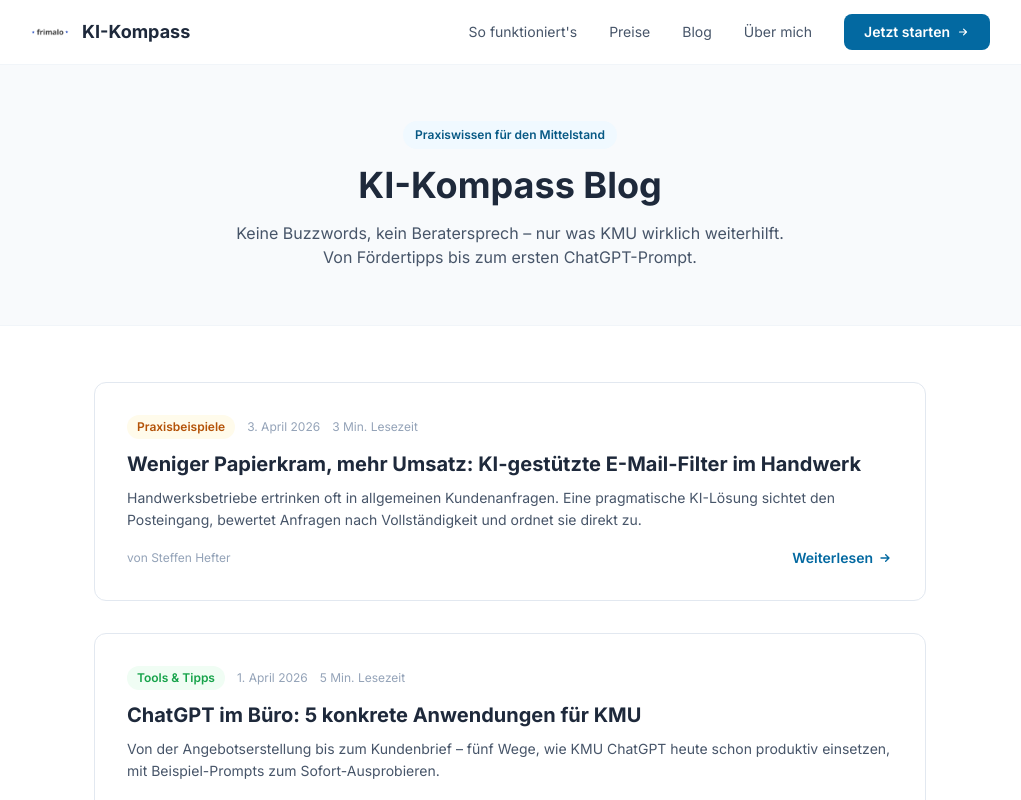
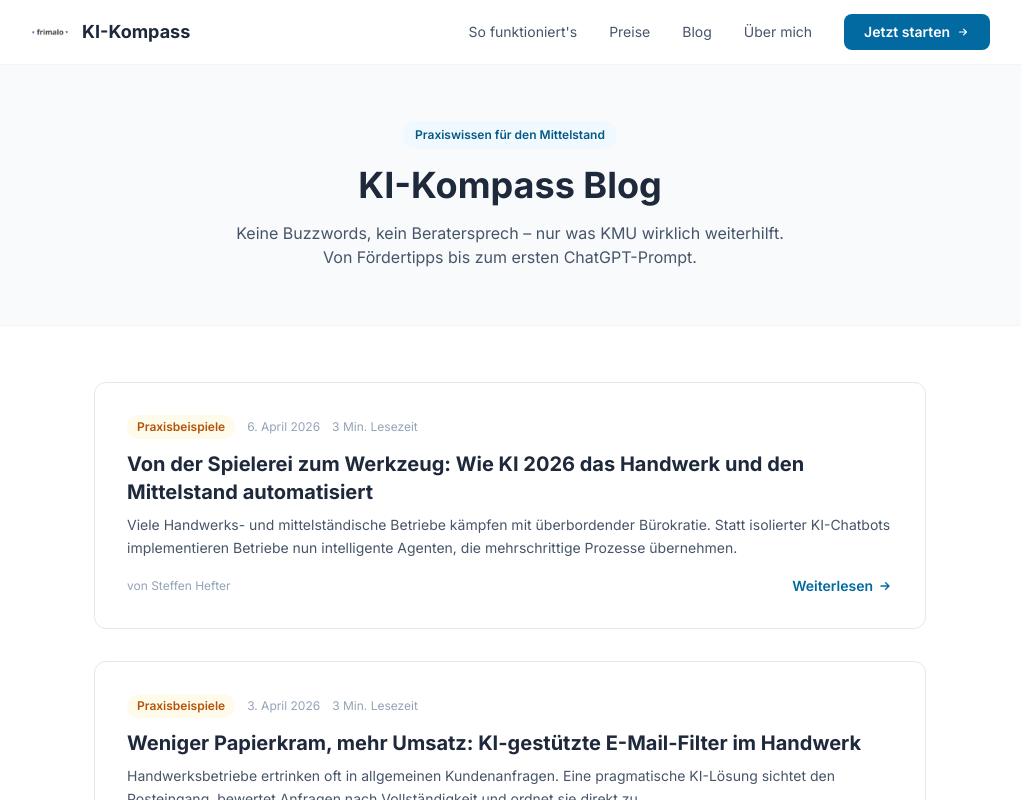
Before and after one commit to derhefter/KI-Kompass-2.0, a Next.js app: page /blog in a window 1280 px wide. Shown: the top 800 px of the page, without its empty margins (130-1151 px from the left). Built offline with nearby package versions, Linux system fonts and the light colour scheme; no server answers.

Commit message:
Auto-Publish: Von der Spielerei zum Werkzeug

```diff
--- a/src/data/blog-posts.js
+++ b/src/data/blog-posts.js
@@ -16,6 +16,28 @@
 // ============================================================
 
 export const blogPosts = [
+  {
+    id: 5,
+    slug: 'von-der-spielerei-zum-werkzeug-wie-ki-2026-das-handwerk-und-den-mittelstand-automatisiert',
+    title: 'Von der Spielerei zum Werkzeug: Wie KI 2026 das Handwerk und den Mittelstand automatisiert',
+    excerpt: 'Viele Handwerks- und mittelständische Betriebe kämpfen mit überbordender Bürokratie. Statt isolierter KI-Chatbots implementieren Betriebe nun intelligente Agenten, die mehrschrittige Prozesse übernehmen.',
+    content: `
+<p><strong>Ausgangslage:</strong><br>Viele Handwerks- und mittelständische Betriebe kämpfen mit überbordender Bürokratie, Fachkräftemangel und ineffizienten Routineaufgaben. Rechnungsverarbeitung, Terminplanung und Angebotserstellung fressen wertvolle Zeit, die beim Kunden oder auf der Baustelle fehlt. KI war bisher oft nur ein Buzzword oder ein isoliertes Pilotprojekt ohne direkten Bezug zur täglichen Wertschöpfung.</p>
+<p><strong>Maßnahme:</strong><br>Der Fokus verlagert sich 2026 auf "Agentische KI" und die nahtlose Integration in bestehende ERP- und Branchensoftware. Statt isolierter KI-Chatbots implementieren Betriebe nun intelligente Agenten, die mehrschrittige Prozesse übernehmen: Sie lesen E-Mails aus, sortieren Dokumente, generieren daraufhin automatisch Entwürfe für Angebote im ERP-System und planen Wartungstermine vor. Alles nach klaren internen Nutzungsrichtlinien, um Datenschutz und Sicherheit zu gewährleisten.</p>
+<p><strong>Ergebnis:</strong><br>Echter Praxisnutzen statt KI-Hype: Die Durchlaufzeiten für Angebote sinken rapide, die Fehlerquote bei der Dateneingabe minimiert sich und die Mitarbeiter im Backoffice werden massiv entlastet. Das Unternehmen arbeitet effizienter, schneller und kann sich wieder auf das Kerngeschäft und die Kundenzufriedenheit konzentrieren.</p>
+<p><strong>Quick-Wins:</strong><br>
+- <strong>Automatisierte E-Mail-Sortierung & Beantwortung:</strong> KI filtert Standardanfragen und erstellt sofort passende Antwortentwürfe.<br>
+- <strong>Intelligente Dokumentenverarbeitung:</strong> Eingangsrechnungen werden per KI ausgelesen und direkt ins Buchhaltungssystem übertragen.<br>
+- <strong>Sprache-zu-Text auf der Baustelle:</strong> Handwerker diktieren das Aufmaß oder Projektnotizen vor Ort, die KI wandelt es sofort in strukturierte Aufgaben im System um.</p>
+`,
+    category: 'Praxisbeispiele',
+    author: 'Steffen Hefter',
+    date: '2026-04-06',
+    status: 'published',
+    image: '',
+    readTime: 3
+  },
+
   {
     id: 4,
     slug: 'weniger-papierkram-mehr-umsatz-ki-gestuetzte-e-mail-filter-im-handwerk',
```
